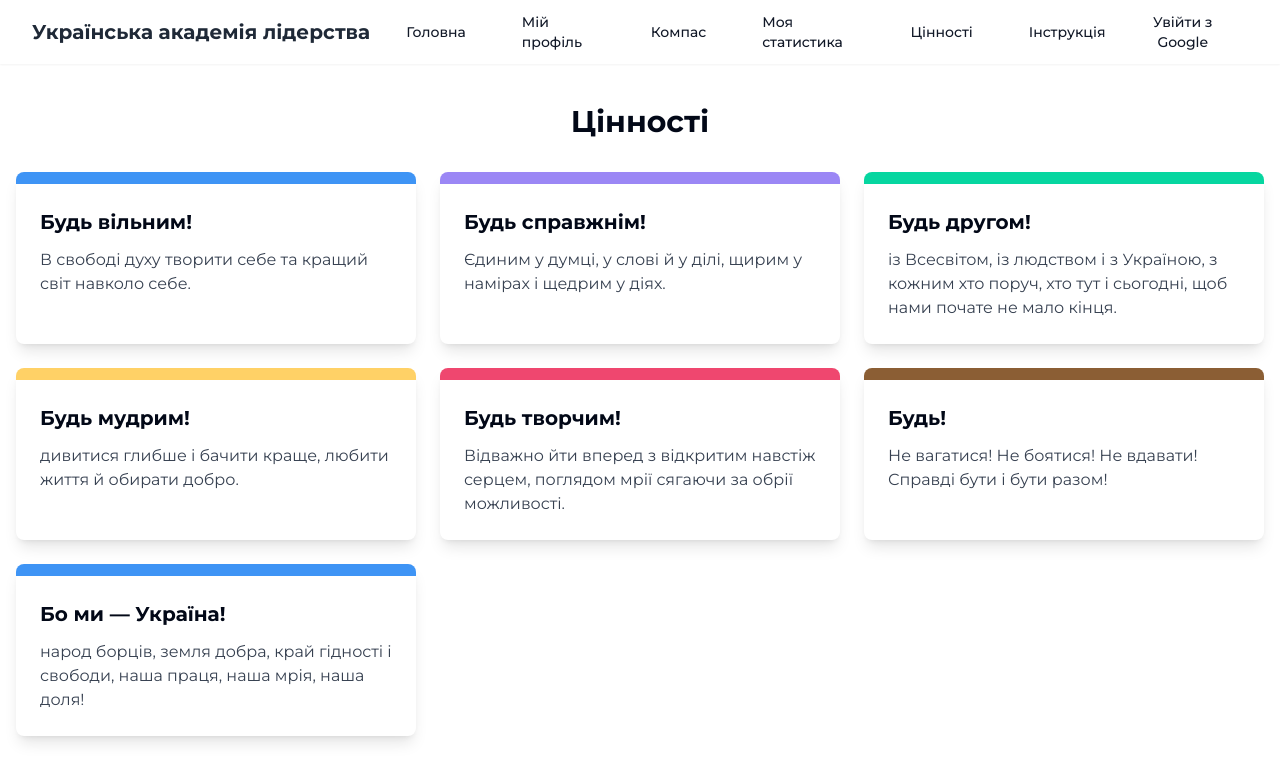
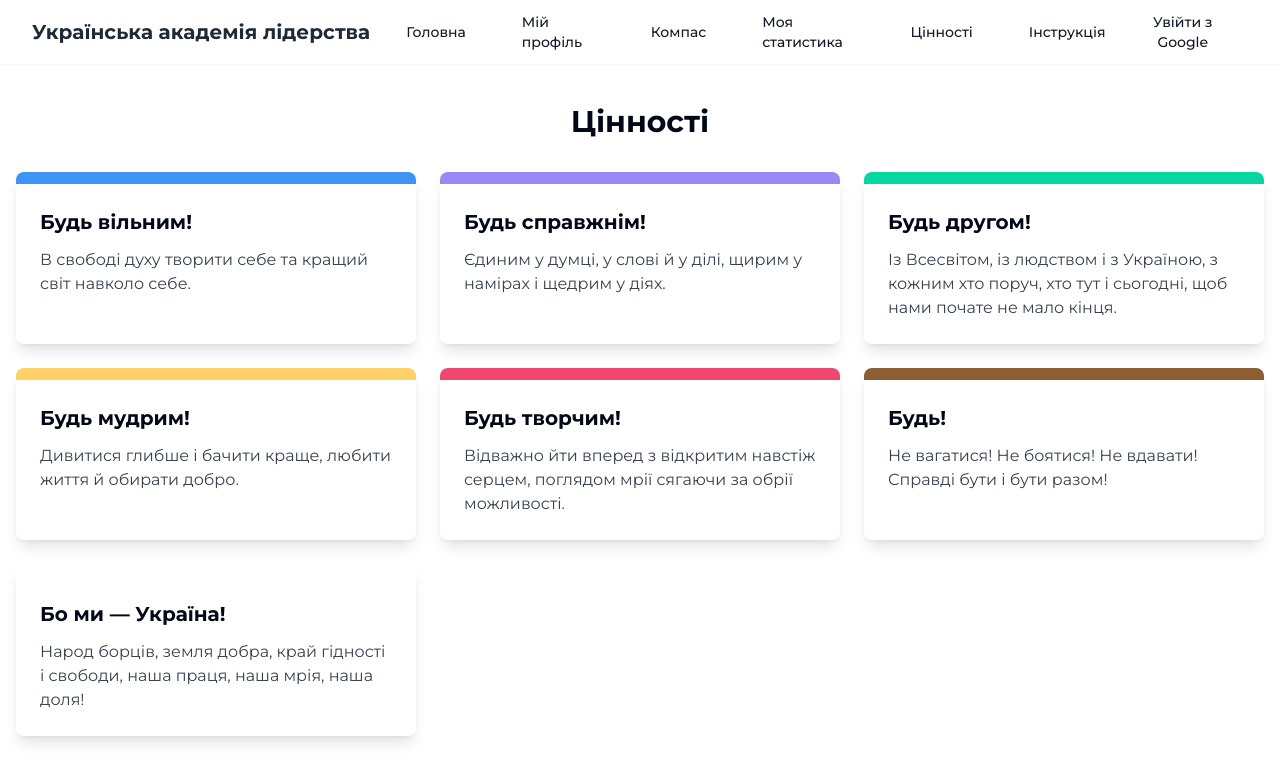
Before and after one commit to petrarka51/kompas-pro-rozvytok, a React (Vite) app: page /values in a window 1280 px wide. Shown: the top 782 px of the page. Built offline with nearby package versions, Linux system fonts and the light colour scheme.

Commit message:
Update Values.tsx

```diff
--- a/src/pages/Values.tsx
+++ b/src/pages/Values.tsx
@@ -11,11 +11,11 @@ const ValuesPage = () => {
     },
     {
       title: "Будь другом!",
-      description: "із Всесвітом, із людством і з Україною, з кожним хто поруч, хто тут і сьогодні, щоб нами почате не мало кінця."
+      description: "Із Всесвітом, із людством і з Україною, з кожним хто поруч, хто тут і сьогодні, щоб нами почате не мало кінця."
     },
     {
       title: "Будь мудрим!",
-      description: "дивитися глибше і бачити краще, любити життя й обирати добро."
+      description: "Дивитися глибше і бачити краще, любити життя й обирати добро."
     },
     {
       title: "Будь творчим!",
@@ -27,7 +27,7 @@ const ValuesPage = () => {
     },
     {
       title: "Бо ми — Україна!",
-      description: "народ борців, земля добра, край гідності і свободи, наша праця, наша мрія, наша доля!"
+      description: "Народ борців, земля добра, край гідності і свободи, наша праця, наша мрія, наша доля!"
     },
   ];
 
@@ -62,7 +62,7 @@ function getColorClass(index: number): string {
     "bg-compass-yellow",
     "bg-compass-red",
     "bg-compass-brown",
-    "bg-compass-blue"
+    "bg-compass-orange"
   ];
 
   return colors[index % colors.length];
```
